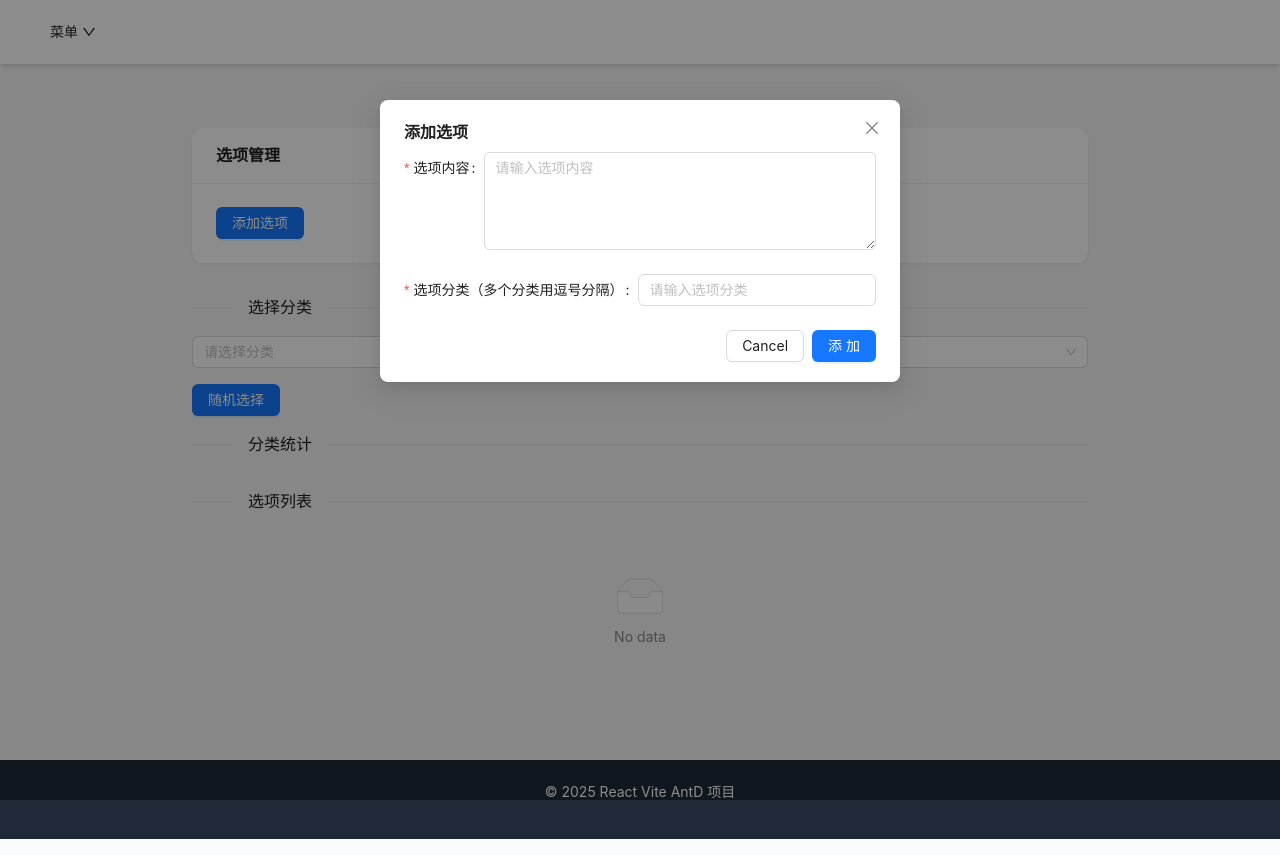
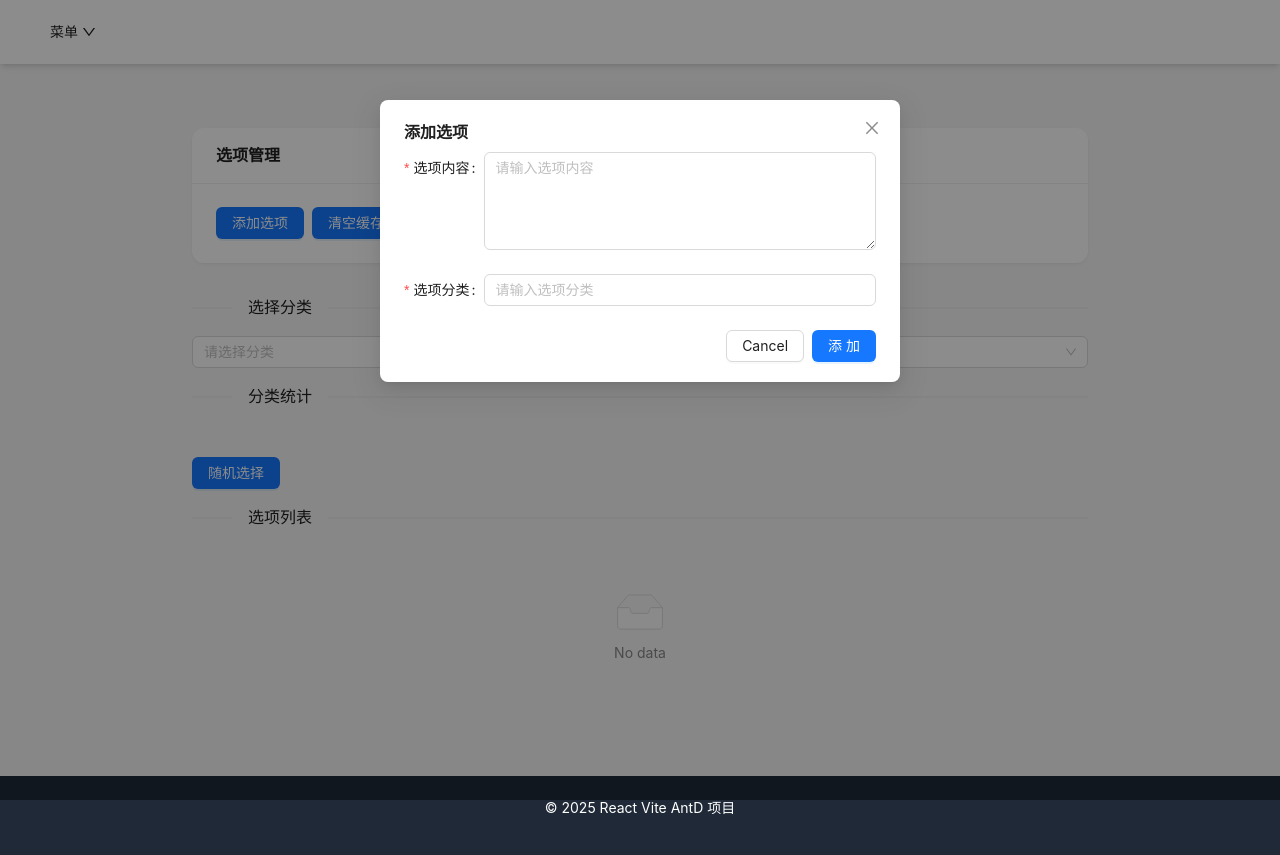
Before and after one commit to melorzhang/melorzhang.github.io, a React (Vite) app: page /feature1 in a window 1280 px wide. Both pictures are taken after a click on the button "添加选项". Built offline with nearby package versions, Linux system fonts and the light colour scheme.

Commit message:
update style

```diff
--- /dev/null
+++ b/src/components/FeatureOnePage/CategorySelector.tsx
@@ -0,0 +1,55 @@
+// src/components/FeatureOnePage/CategorySelector.tsx
+import { Divider, Select, Tag } from 'antd';
+import { OptionItem } from '../../pages/FeatureOnePage';
+
+
+const { Option } = Select;
+
+interface CategorySelectorProps {
+  optionList: OptionItem[];
+  selectedCategories: string[];
+  onCategorySelect: (values: string[]) => void;
+}
+
+const getCategoryCount = (optionList: OptionItem[], category: string) => {
+  return optionList.filter(item => item.category === category).length;
+};
+
+const getCategories = (optionList: OptionItem[]) => {
+  const categories = new Set(optionList.map(item => item.category));
+  return Array.from(categories);
+};
+
+const CategorySelector: React.FC<CategorySelectorProps> = ({ optionList, selectedCategories, onCategorySelect }) => {
+  return (
+    <>
+      {/* 分类选择 */}
+      <Divider orientation="left">选择分类</Divider>
+      <Select
+        mode="multiple"
+        style={{ width: '100%' }}
+        placeholder="请选择分类"
+        onChange={onCategorySelect}
+        value={selectedCategories}
+      >
+        {getCategories(optionList).map(category => (
+          <Option key={category} value={category}>
+            {category} ({getCategoryCount(optionList, category)})
+          </Option>
+        ))}
+      </Select>
+
+      {/* 分类标签 */}
+      <Divider orientation="left">分类统计</Divider>
+      <div className="mb-8">
+        {getCategories(optionList).map(category => (
+          <Tag key={category} color="blue">
+            {category} ({getCategoryCount(optionList, category)})
+          </Tag>
+        ))}
+      </div>
+    </>
+  );
+};
+
+export default CategorySelector;
--- /dev/null
+++ b/src/components/FeatureOnePage/OptionForm.tsx
@@ -0,0 +1,36 @@
+// src/components/FeatureOnePage/OptionForm.tsx
+import { Form, Input } from 'antd';
+
+interface OptionFormProps {
+  form: any;
+  isEditing: boolean;
+  onSubmit: (values: { content: string; category: string }) => void;
+}
+
+const OptionForm: React.FC<OptionFormProps> = ({ form, isEditing, onSubmit }) => {
+  return (
+    <Form
+      form={form}
+      name="optionForm"
+      onFinish={onSubmit}
+      autoComplete="off"
+    >
+      <Form.Item
+        label="选项内容"
+        name="content"
+        rules={[{ required: true, message: '请输入选项内容' }]}
+      >
+        <Input.TextArea rows={4} placeholder="请输入选项内容" />
+      </Form.Item>
+      <Form.Item
+        label="选项分类"
+        name="category"
+        rules={[{ required: true, message: '请输入选项分类' }]}
+      >
+        <Input placeholder="请输入选项分类" />
+      </Form.Item>
+    </Form>
+  );
+};
+
+export default OptionForm;
--- /dev/null
+++ b/src/components/FeatureOnePage/OptionList.tsx
@@ -0,0 +1,49 @@
+// src/components/FeatureOnePage/OptionList.tsx
+import { List, Divider, Popconfirm, Button, Tag } from 'antd';
+import { OptionItem } from '../../pages/FeatureOnePage';
+
+interface OptionListProps {
+  optionList: OptionItem[];
+  onDelete: (id: string) => void;
+  onEdit: (id: string) => void;
+}
+
+const OptionList: React.FC<OptionListProps> = ({ optionList, onDelete, onEdit }) => {
+  return (
+    <>
+      <Divider orientation="left">选项列表</Divider>
+      <List
+        itemLayout="horizontal"
+        dataSource={optionList}
+        renderItem={item => (
+          <List.Item
+            actions={[
+              <Popconfirm
+                title="确定删除?"
+                onConfirm={() => onDelete(item.id)}
+              >
+                <Button type="link" danger>
+                  删除
+                </Button>
+              </Popconfirm>,
+              <Button type="link" onClick={() => onEdit(item.id)}>
+                编辑
+              </Button>
+            ]}
+          >
+            <List.Item.Meta
+              title={item.content}
+              description={
+                <Tag color="green">
+                  {item.category}
+                </Tag>
+              }
+            />
+          </List.Item>
+        )}
+      />
+    </>
+  );
+};
+
+export default OptionList;
--- a/src/main.tsx
+++ b/src/main.tsx
@@ -3,6 +3,7 @@ import ReactDOM from 'react-dom/client';
 import { BrowserRouter } from 'react-router-dom';
 import App from './App';
 import 'antd/dist/reset.css';
+import './App.css';
 
 ReactDOM.createRoot(document.getElementById('root') as HTMLElement).render(
   <React.StrictMode>
--- a/src/pages/FeatureOnePage.tsx
+++ b/src/pages/FeatureOnePage.tsx
@@ -1,18 +1,16 @@
 // src/pages/FeatureOnePage.tsx
 import { useState, useEffect } from 'react';
-import {
-  Card, Form, Input, Button, List, Divider,
-  Popconfirm, Modal, Space, Tag, Select
-} from 'antd';
+import { Card, Button, Modal, Space, message, Tag, Form } from 'antd';
+import OptionForm from '../components/FeatureOnePage/OptionForm';
+import OptionList from '../components/FeatureOnePage/OptionList';
+import CategorySelector from '../components/FeatureOnePage/CategorySelector';
 
-// 定义数据结构，将 category 改为 categories 数组
-interface OptionItem {
+// 定义数据结构
+export interface OptionItem {
   id: string;
   content: string;
-  categories: string[];
+  category: string;
 }
-
-const { Option } = Select;
 
 const FeatureOnePage = () => {
   // 状态管理
@@ -38,13 +36,12 @@ const FeatureOnePage = () => {
   };
 
   // 处理表单提交
-  const handleSubmit = (values: { content: string; categories: string }) => {
-    const categoryArray = values.categories.split(',').map(cat => cat.trim()).filter(cat => cat.length > 0);
+  const handleSubmit = (values: { content: string; category: string }) => {
     if (isEditing && editingId) {
       // 更新现有项
       const updatedList = optionList.map(item =>
         item.id === editingId
-          ? { ...item, content: values.content, categories: categoryArray }
+          ? { ...item, content: values.content, category: values.category }
           : item
       );
       setOptionList(updatedList);
@@ -54,7 +51,7 @@ const FeatureOnePage = () => {
       const newItem: OptionItem = {
         id: Date.now().toString(),
         content: values.content,
-        categories: categoryArray
+        category: values.category
       };
       setOptionList([...optionList, newItem]);
       saveToLocalStorage([...optionList, newItem]);
@@ -62,6 +59,7 @@ const FeatureOnePage = () => {
     form.resetFields();
     setIsEditing(false);
     setEditingId('');
+    setModalVisible(false);
   };
 
   // 处理编辑
@@ -70,7 +68,7 @@ const FeatureOnePage = () => {
     if (itemToEdit) {
       form.setFieldsValue({
         content: itemToEdit.content,
-        categories: itemToEdit.categories.join(',')
+        category: itemToEdit.category
       });
       setIsEditing(true);
       setEditingId(id);
@@ -85,28 +83,6 @@ const FeatureOnePage = () => {
     saveToLocalStorage(updatedList);
   };
 
-  // 分类统计
-  const getCategoryCount = (category: string) => {
-    let count = 0;
-    optionList.forEach(item => {
-      if (item.categories.includes(category)) {
-        count++;
-      }
-    });
-    return count;
-  };
-
-  // 获取所有分类
-  const getCategories = () => {
-    const categories = new Set<string>();
-    optionList.forEach(item => {
-      item.categories.forEach(category => {
-        categories.add(category);
-      });
-    });
-    return Array.from(categories);
-  };
-
   // 处理分类选择
   const handleCategorySelect = (values: string[]) => {
     setSelectedCategories(values);
@@ -117,9 +93,7 @@ const FeatureOnePage = () => {
     if (selectedCategories.length === 0) {
       return;
     }
-    const filteredOptions = optionList.filter(item => {
-      return item.categories.some(category => selectedCategories.includes(category));
-    });
+    const filteredOptions = optionList.filter(item => selectedCategories.includes(item.category));
     if (filteredOptions.length === 0) {
       return;
     }
@@ -127,19 +101,42 @@ const FeatureOnePage = () => {
     setRandomResult(filteredOptions[randomIndex]);
   };
 
-  // 处理标签删除
-  const handleTagDelete = (id: string, category: string) => {
-    const updatedList = optionList.map(item => {
-      if (item.id === id) {
-        return {
-          ...item,
-          categories: item.categories.filter(cat => cat!== category)
+  // 清空缓存
+  const handleClearCache = () => {
+    localStorage.removeItem('optionList');
+    setOptionList([]);
+    message.success('缓存已清空');
   };
+
+  // 上传文件覆盖缓存
+  const handleFileUpload = (e: React.ChangeEvent<HTMLInputElement>) => {
+    const file = e.target.files?.[0];
+    if (file) {
+      const reader = new FileReader();
+      reader.onload = (event) => {
+        try {
+          const data = JSON.parse(event.target?.result as string);
+          setOptionList(data);
+          saveToLocalStorage(data);
+          message.success('缓存已被文件内容覆盖');
+        } catch (error) {
+          message.error('文件解析失败，请上传有效的 JSON 文件');
         }
-      return item;
-    });
-    setOptionList(updatedList);
-    saveToLocalStorage(updatedList);
+      };
+      reader.readAsText(file);
+    }
+  };
+
+  // 导出缓存信息为 JSON 文件
+  const handleExport = () => {
+    const dataStr = JSON.stringify(optionList, null, 2);
+    const dataUri = 'data:application/json;charset=utf-8,' + encodeURIComponent(dataStr);
+    const exportFileDefaultName = 'option_list.json';
+
+    const linkElement = document.createElement('a');
+    linkElement.setAttribute('href', dataUri);
+    linkElement.setAttribute('download', exportFileDefaultName);
+    linkElement.click();
   };
 
   return (
@@ -149,6 +146,7 @@ const FeatureOnePage = () => {
         bordered={false}
         className="mb-8 shadow-lg rounded-xl"
       >
+        <Space>
           <Button
             type="primary"
             onClick={() => {
@@ -160,22 +158,39 @@ const FeatureOnePage = () => {
           >
             添加选项
           </Button>
+          <Button
+            type="primary"
+            onClick={handleClearCache}
+          >
+            清空缓存
+          </Button>
+          <Button
+            type="default"
+            onClick={() => document.getElementById('file-upload')?.click()}
+          >
+            上传文件覆盖缓存
+          </Button>
+          <input
+            type="file"
+            id="file-upload"
+            style={{ display: 'none' }}
+            accept=".json"
+            onChange={handleFileUpload}
+          />
+          <Button
+            type="default"
+            onClick={handleExport}
+          >
+            导出缓存信息
+          </Button>
+        </Space>
       </Card>
 
-      {/* 分类选择 */}
-      <Divider orientation="left">选择分类</Divider>
-      <Select
-        mode="multiple"
-        style={{ width: '100%' }}
-        placeholder="请选择分类"
-        onChange={handleCategorySelect}
-      >
-        {getCategories().map(category => (
-          <Option key={category} value={category}>
-            {category} ({getCategoryCount(category)})
-          </Option>
-        ))}
-      </Select>
+      <CategorySelector
+        optionList={optionList}
+        selectedCategories={selectedCategories}
+        onCategorySelect={handleCategorySelect}
+      />
 
       {/* 随机选择按钮 */}
       <Button
@@ -194,57 +209,16 @@ const FeatureOnePage = () => {
           className="mt-8 shadow-lg rounded-xl"
         >
           <p>{randomResult.content}</p>
-          {randomResult.categories.map(category => (
-            <Tag key={category} color="green" onClose={() => handleTagDelete(randomResult.id, category)} closable>
-              {category}
+          <Tag color="green">
+            {randomResult.category}
           </Tag>
-          ))}
         </Card>
       )}
 
-      {/* 分类标签 */}
-      <Divider orientation="left">分类统计</Divider>
-      <div className="mb-8">
-        {getCategories().map(category => (
-          <Tag key={category} color="blue">
-            {category} ({getCategoryCount(category)})
-          </Tag>
-        ))}
-      </div>
-
-      {/* 选项列表 */}
-      <Divider orientation="left">选项列表</Divider>
-      <List
-        itemLayout="horizontal"
-        dataSource={optionList}
-        renderItem={item => (
-          <List.Item
-            actions={[
-              <Popconfirm
-                title="确定删除?"
-                onConfirm={() => handleDelete(item.id)}
-              >
-                <Button type="link" danger>
-                  删除
-                </Button>
-              </Popconfirm>,
-              <Button type="link" onClick={() => handleEdit(item.id)}>
-                编辑
-              </Button>
-            ]}
-          >
-            <List.Item.Meta
-              title={item.content}
-              description={
-                item.categories.map(category => (
-                  <Tag key={category} color="green" onClose={() => handleTagDelete(item.id, category)} closable>
-                    {category}
-                  </Tag>
-                ))
-              }
-            />
-          </List.Item>
-        )}
+      <OptionList
+        optionList={optionList}
+        onDelete={handleDelete}
+        onEdit={handleEdit}
       />
 
       {/* 添加/编辑模态框 */}
@@ -255,27 +229,11 @@ const FeatureOnePage = () => {
         onOk={() => form.submit()}
         okText={isEditing ? '更新' : '添加'}
       >
-        <Form
+        <OptionForm
           form={form}
-          name="optionForm"
-          onFinish={handleSubmit}
-          autoComplete="off"
-        >
-          <Form.Item
-            label="选项内容"
-            name="content"
-            rules={[{ required: true, message: '请输入选项内容' }]}
-          >
-            <Input.TextArea rows={4} placeholder="请输入选项内容" />
-          </Form.Item>
-          <Form.Item
-            label="选项分类（多个分类用逗号分隔）"
-            name="categories"
-            rules={[{ required: true, message: '请输入选项分类' }]}
-          >
-            <Input placeholder="请输入选项分类" />
-          </Form.Item>
-        </Form>
+          isEditing={isEditing}
+          onSubmit={handleSubmit}
+        />
       </Modal>
     </div>
   );
```
Also changed, not shown: public/404.html (added, +12 -0 lines), src/App.css (+10 -0 lines). Lines whose indentation alone changed are shown as unchanged.
